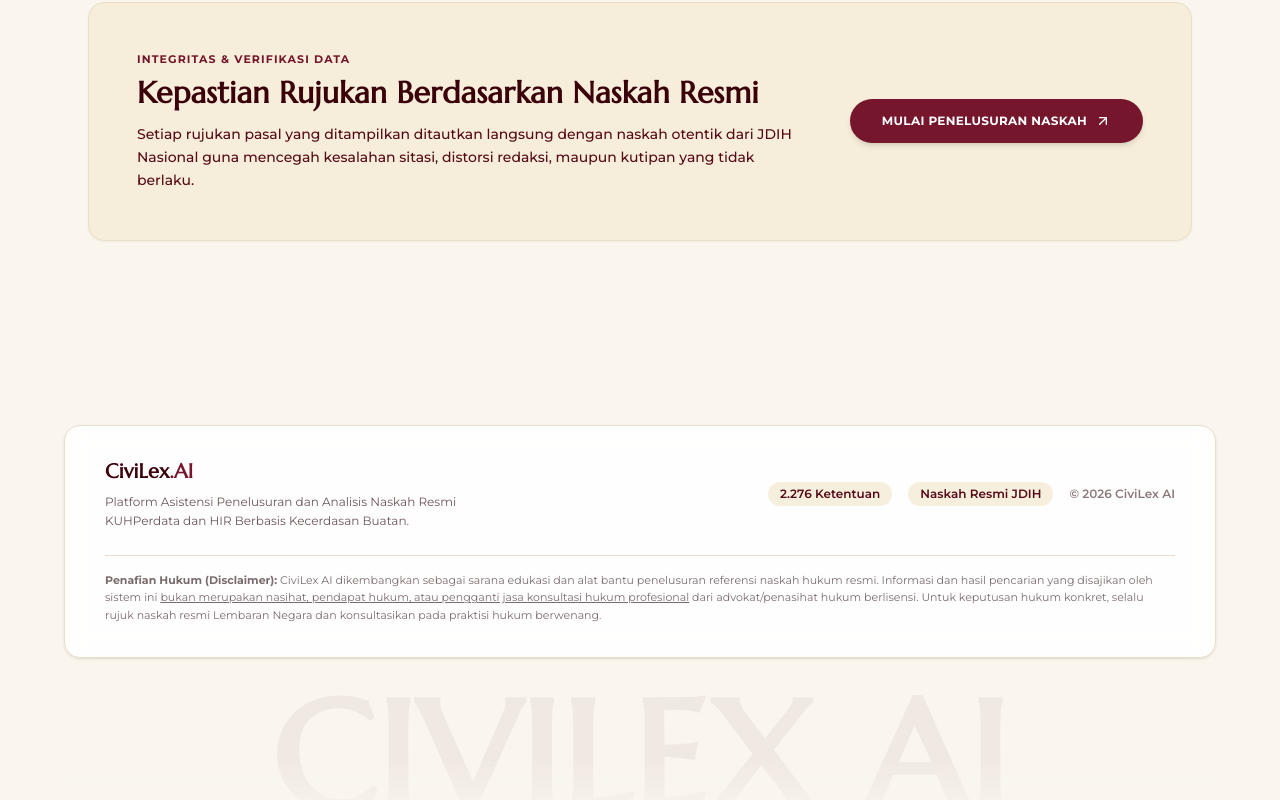
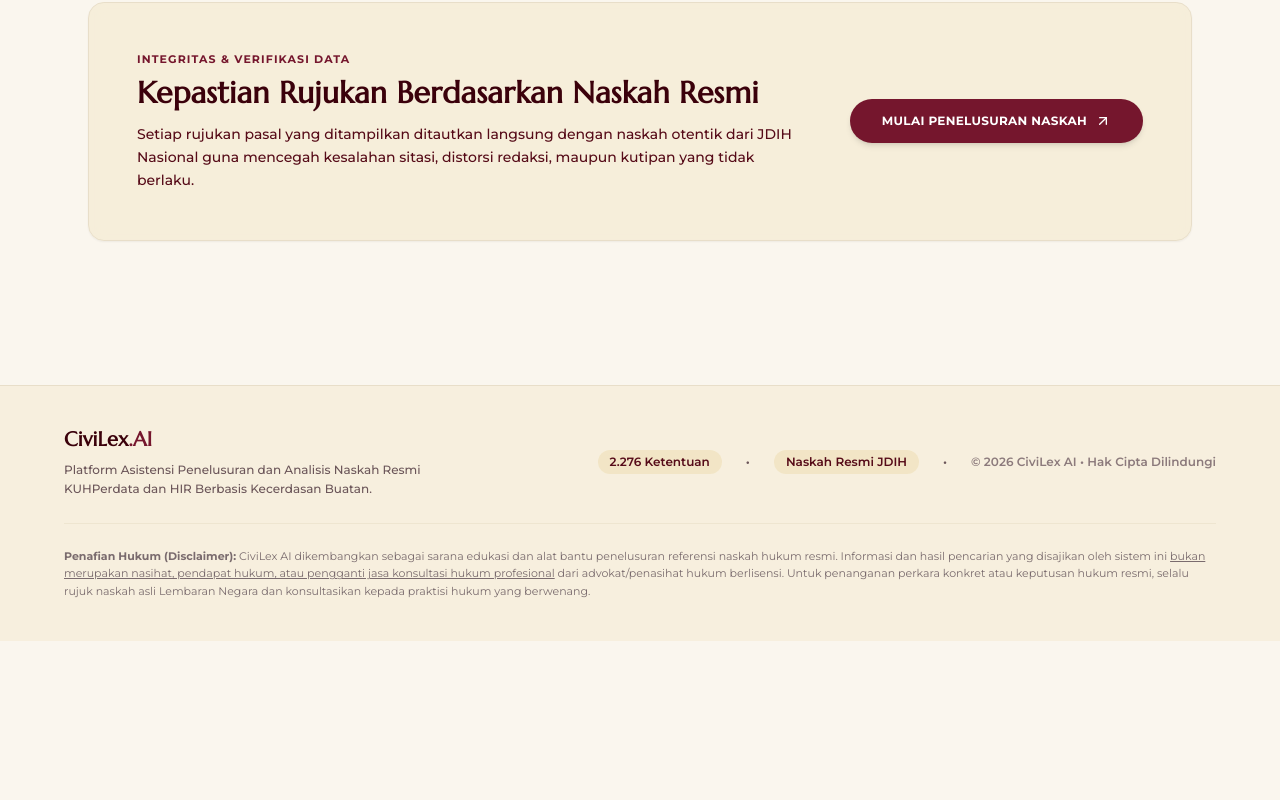
Before and after one commit to nisrinaatiqah/legal-rag-kuhperdata, a Next.js app in the folder perdata-app/: page / in a window 1280 px wide. Shown: the part 2520-3320 px from the top of the page. After the commit the page ends 3161 px from the top, so only its background shows below. Built offline with nearby package versions, Linux system fonts and the light colour scheme; a web font is replaced by a local one.

Commit message:
style(footer): restore full-bleed grounded bottom footer attached flush to page edge

```diff
--- a/perdata-app/app/layout.tsx
+++ b/perdata-app/app/layout.tsx
@@ -23,43 +23,34 @@ export default function RootLayout({
         <Navbar />
         <main className="flex-1 pt-28 pb-16">{children}</main>
 
-        {/* FloraVerse-Style Modern Floating Footer Card & Giant Watermark */}
-        <footer className="w-full px-4 md:px-8 pb-4 pt-10 flex flex-col items-center font-montserrat overflow-hidden">
-          <div className="w-full max-w-6xl bg-white/90 backdrop-blur-md border border-[#E8DEC9] rounded-2xl shadow-sm px-6 md:px-10 py-8 flex flex-col gap-6">
+        {/* Real-World Professional Product Footer attached directly to the bottom */}
+        <footer className="w-full border-t border-[#E8DEC9] bg-[#F2E5C6]/40 py-10 px-6 text-[#6B5559] font-montserrat mt-auto">
+          <div className="max-w-6xl mx-auto flex flex-col gap-6">
             <div className="flex flex-col md:flex-row items-start md:items-center justify-between gap-6">
               <div className="flex flex-col gap-1.5">
-                <span className="font-cyntho text-xl font-bold tracking-tight text-[#3B010B]">
+                <span className="font-marcellus text-xl font-bold tracking-wide text-[#3B010B]">
                   CiviLex<span className="text-[#75162D]">.AI</span>
                 </span>
-                <p className="text-xs text-[#6B5559] max-w-sm leading-relaxed font-montserrat">
+                <p className="text-xs text-[#6B5559] max-w-sm leading-relaxed font-montserrat font-medium">
                   Platform Asistensi Penelusuran dan Analisis Naskah Resmi KUHPerdata dan HIR Berbasis Kecerdasan Buatan.
                 </p>
               </div>
 
-              <div className="flex flex-wrap items-center gap-3 sm:gap-4 text-xs font-semibold text-[#6B5559]">
-                <span className="px-3 py-1 rounded-full bg-[#F2E5C6]/60 text-[#560B18]">2.276 Ketentuan</span>
-                <span className="px-3 py-1 rounded-full bg-[#F2E5C6]/60 text-[#560B18]">Naskah Resmi JDIH</span>
-                <span className="text-[#8C7A7C]">© 2026 CiviLex AI</span>
+              <div className="flex flex-wrap items-center gap-4 sm:gap-6 text-xs font-semibold text-[#6B5559]">
+                <span className="px-3 py-1 rounded-full bg-[#F2E5C6] text-[#560B18]">2.276 Ketentuan</span>
+                <span>•</span>
+                <span className="px-3 py-1 rounded-full bg-[#F2E5C6] text-[#560B18]">Naskah Resmi JDIH</span>
+                <span>•</span>
+                <span className="text-[#8C7A7C]">© 2026 CiviLex AI • Hak Cipta Dilindungi</span>
               </div>
             </div>
 
             {/* Official Legal Disclaimer Box */}
-            <div className="pt-4 border-t border-[#E8DEC9] text-[11px] text-[#7A6B6E] leading-relaxed">
+            <div className="pt-6 border-t border-[#E8DEC9]/60 text-[11px] text-[#7A6B6E] leading-relaxed">
               <p>
-                <strong>Penafian Hukum (Disclaimer):</strong> CiviLex AI dikembangkan sebagai sarana edukasi dan alat bantu penelusuran referensi naskah hukum resmi. Informasi dan hasil pencarian yang disajikan oleh sistem ini <u>bukan merupakan nasihat, pendapat hukum, atau pengganti jasa konsultasi hukum profesional</u> dari advokat/penasihat hukum berlisensi. Untuk keputusan hukum konkret, selalu rujuk naskah resmi Lembaran Negara dan konsultasikan pada praktisi hukum berwenang.
+                <strong>Penafian Hukum (Disclaimer):</strong> CiviLex AI dikembangkan sebagai sarana edukasi dan alat bantu penelusuran referensi naskah hukum resmi. Informasi dan hasil pencarian yang disajikan oleh sistem ini <u>bukan merupakan nasihat, pendapat hukum, atau pengganti jasa konsultasi hukum profesional</u> dari advokat/penasihat hukum berlisensi. Untuk penanganan perkara konkret atau keputusan hukum resmi, selalu rujuk naskah asli Lembaran Negara dan konsultasikan kepada praktisi hukum yang berwenang.
               </p>
             </div>
-          </div>
-
-          {/* FloraVerse-Style Giant Ghost Typography Watermark at the Bottom */}
-          <div className="relative w-full max-w-6xl select-none pointer-events-none mt-6 overflow-hidden" aria-hidden="true">
-            <span
-              className="block text-center font-cyntho font-bold tracking-tight text-[#3B010B]/5 leading-none"
-              style={{ fontSize: 'clamp(3.5rem, 13vw, 9.5rem)' }}
-            >
-              CIVILEX AI
-            </span>
-            <div className="absolute inset-x-0 bottom-0 h-1/2 bg-gradient-to-t from-[#FAF6EE] to-transparent" />
           </div>
         </footer>
       </body>
```
